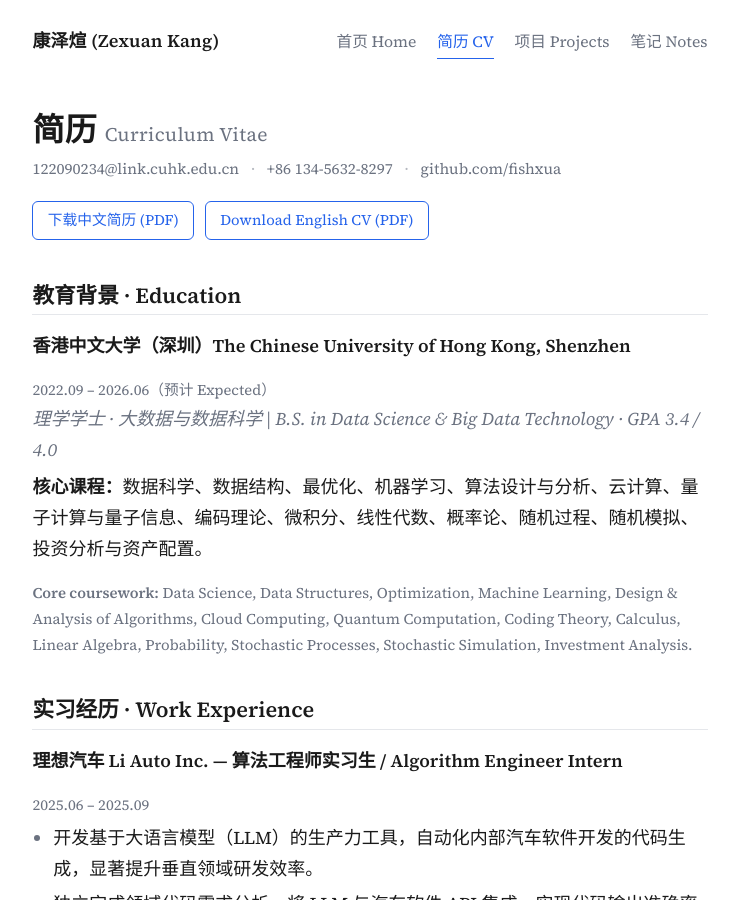
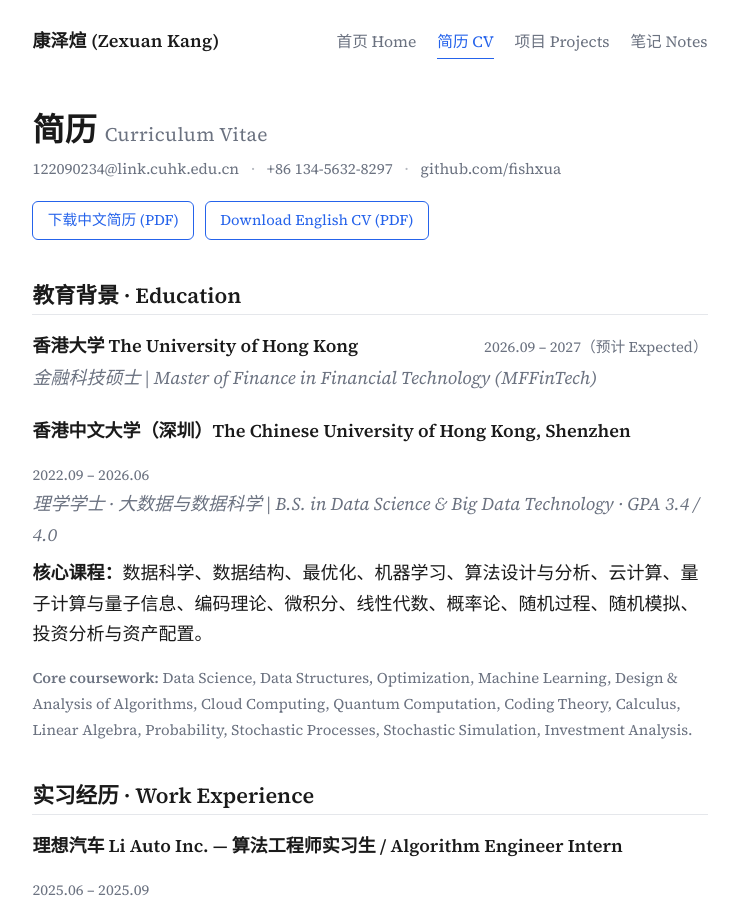
Before and after one commit to zxkng/zxkng.github.io, a Jekyll site: the page built from cv.html, in a window 1280 px wide and 900 px high. Shown: the whole window, without its empty margins (270-1009 px from the left). Built offline with Jekyll 4.4.1, drawn with Linux system fonts in a browser that asks for light colours; some web fonts are replaced.

Commit message:
Update education: graduated from CUHK(SZ), heading to HKU MFFinTech
Co-Authored-By: Claude Opus 4.8 <noreply@anthropic.com>

```diff
--- a/cv.html
+++ b/cv.html
@@ -20,8 +20,16 @@ permalink: /cv/
 <h2>教育背景 · Education</h2>
 <div class="cv-entry">
   <div class="cv-entry-head">
+    <span class="role">香港大学 The University of Hong Kong</span>
+    <span class="date">2026.09 – 2027（预计 Expected）</span>
+  </div>
+  <p class="sub">金融科技硕士 | Master of Finance in Financial Technology (MFFinTech)</p>
+</div>
+
+<div class="cv-entry">
+  <div class="cv-entry-head">
     <span class="role">香港中文大学（深圳）The Chinese University of Hong Kong, Shenzhen</span>
-    <span class="date">2022.09 – 2026.06（预计 Expected）</span>
+    <span class="date">2022.09 – 2026.06</span>
   </div>
   <p class="sub">理学学士 · 大数据与数据科学 | B.S. in Data Science &amp; Big Data Technology · GPA 3.4 / 4.0</p>
   <p><strong>核心课程：</strong>数据科学、数据结构、最优化、机器学习、算法设计与分析、云计算、量子计算与量子信息、编码理论、微积分、线性代数、概率论、随机过程、随机模拟、投资分析与资产配置。</p>
--- a/index.html
+++ b/index.html
@@ -12,8 +12,8 @@ title:
   </p>
 
   <div class="lang-pair">
-    <p>香港中文大学（深圳）大数据与数据科学专业本科生，研究方向为图算法与最优化，并在工业界从事大语言模型（LLM）应用开发。喜欢把开放性问题拆解为可实现的方案，也在这里记录我的学习笔记。</p>
-    <p class="en">B.S. student in Data Science &amp; Big Data Technology at The Chinese University of Hong Kong, Shenzhen. My interests lie in graph algorithms and optimization, with industry experience building large language model (LLM) applications. I enjoy turning open-ended problems into practical solutions — and I keep my study notes here.</p>
+    <p>香港中文大学（深圳）大数据与数据科学专业本科毕业，即将入读香港大学金融科技硕士（MFFinTech）。研究方向为图算法与最优化，并在工业界从事大语言模型（LLM）应用开发。喜欢把开放性问题拆解为可实现的方案，也在这里记录我的学习笔记。</p>
+    <p class="en">B.S. in Data Science &amp; Big Data Technology from The Chinese University of Hong Kong, Shenzhen, heading to The University of Hong Kong for an MSc in Financial Technology (MFFinTech). My interests lie in graph algorithms and optimization, with industry experience building large language model (LLM) applications. I enjoy turning open-ended problems into practical solutions — and I keep my study notes here.</p>
   </div>
 
   <ul class="home-cards">
```
